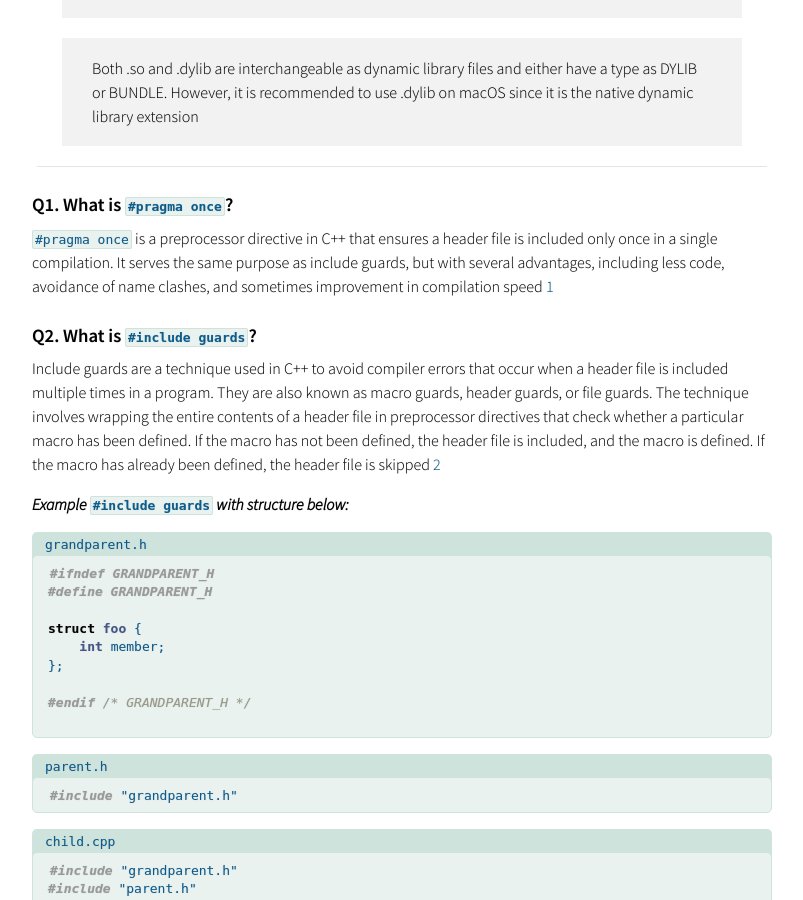
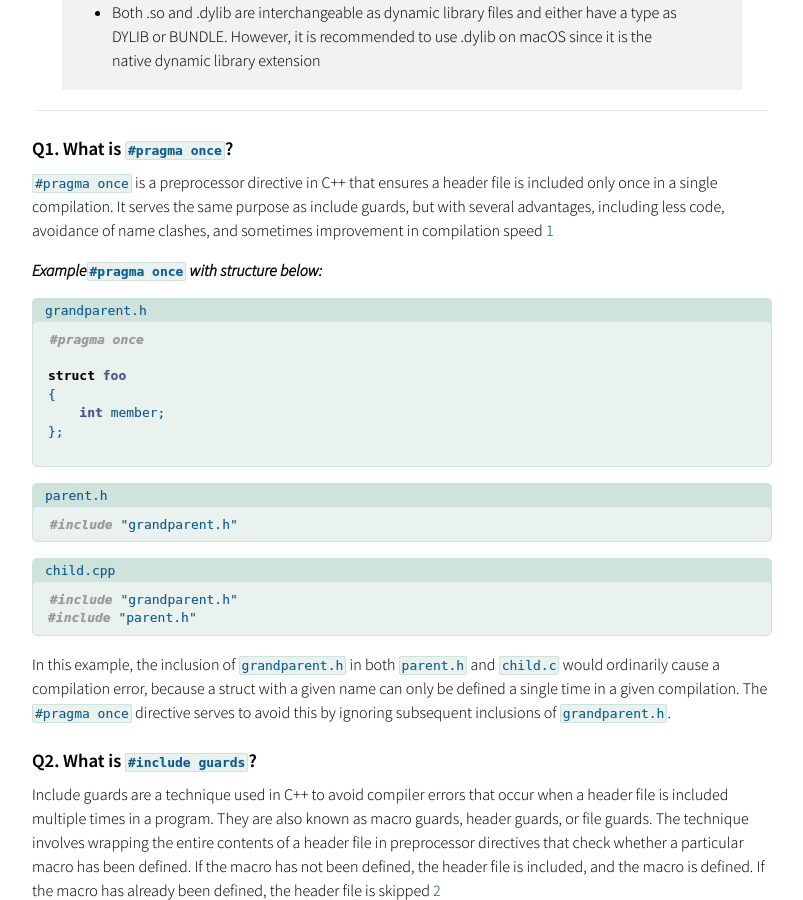
Before and after one commit to robotlabvn/robotlabvn.github.io, a Jekyll site: the page built from _posts/2020-07-31-How-to-build-a-C++-project-with-CMake.md, in a window 1280 px wide and 900 px high, scrolled down 2333 px. Shown: the whole window, without its empty margins (238-1041 px from the left). Built offline with Jekyll 4.4.1, drawn with Linux system fonts in a browser that asks for light colours; some of the changed text lies outside the part shown.

Commit message:
Add new C++ tutorial

````diff
--- a/_posts/2020-07-31-How-to-build-a-C++-project-with-CMake.md
+++ b/_posts/2020-07-31-How-to-build-a-C++-project-with-CMake.md
@@ -97,12 +97,37 @@ In the context of Windows, executable files typically have the ".exe" extension.
 > **_NOTE:_** The main differences between .so and .dylib on macOS are:
 > - File extension: .so is the shared object file extension used on Unix-based systems, while .dylib is the dynamic library extension used on macOS.
 > - Object file format: The Mach-O object file format used by macOS for executables and libraries distinguishes between shared libraries and dynamically loaded modules.
-
-> Both .so and .dylib are interchangeable as dynamic library files and either have a type as DYLIB or BUNDLE. However, it is recommended to use .dylib on macOS since it is the native dynamic library extension
+> - Both .so and .dylib are interchangeable as dynamic library files and either have a type as DYLIB or BUNDLE. However, it is recommended to use .dylib on macOS since it is the native dynamic library extension
 
 ---
 ###  Q1. What is ```#pragma once```?
 ```#pragma once``` is a preprocessor directive in C++ that ensures a header file is included only once in a single compilation. It serves the same purpose as include guards, but with several advantages, including less code, avoidance of name clashes, and sometimes improvement in compilation speed [1](https://en.wikipedia.org/wiki/Pragma_once)
+
+___Example```#pragma once``` with structure below:___
+
+grandparent.h
+{:.filename}
+```c++
+#pragma once
+
+struct foo
+{
+    int member;
+};
+
+```
+parent.h
+{:.filename}
+```c++
+#include "grandparent.h"
+```
+child.cpp
+{:.filename}
+```c++
+#include "grandparent.h"
+#include "parent.h"
+```
+In this example, the inclusion of ```grandparent.h``` in both ``parent.h`` and ``child.c`` would ordinarily cause a compilation error, because a struct with a given name can only be defined a single time in a given compilation. The ``#pragma once`` directive serves to avoid this by ignoring subsequent inclusions of ``grandparent.h``.
 
 ###  Q2. What is ```#include guards```?
 Include guards are a technique used in C++ to avoid compiler errors that occur when a header file is included multiple times in a program. They are also known as macro guards, header guards, or file guards. The technique involves wrapping the entire contents of a header file in preprocessor directives that check whether a particular macro has been defined. If the macro has not been defined, the header file is included, and the macro is defined. If the macro has already been defined, the header file is skipped [2](https://en.wikipedia.org/wiki/Include_guard)
````
Also changed, not shown: other parts of _posts/2020-07-31-How-to-build-a-C++-project-with-CMake.md (+4 -0 lines).
